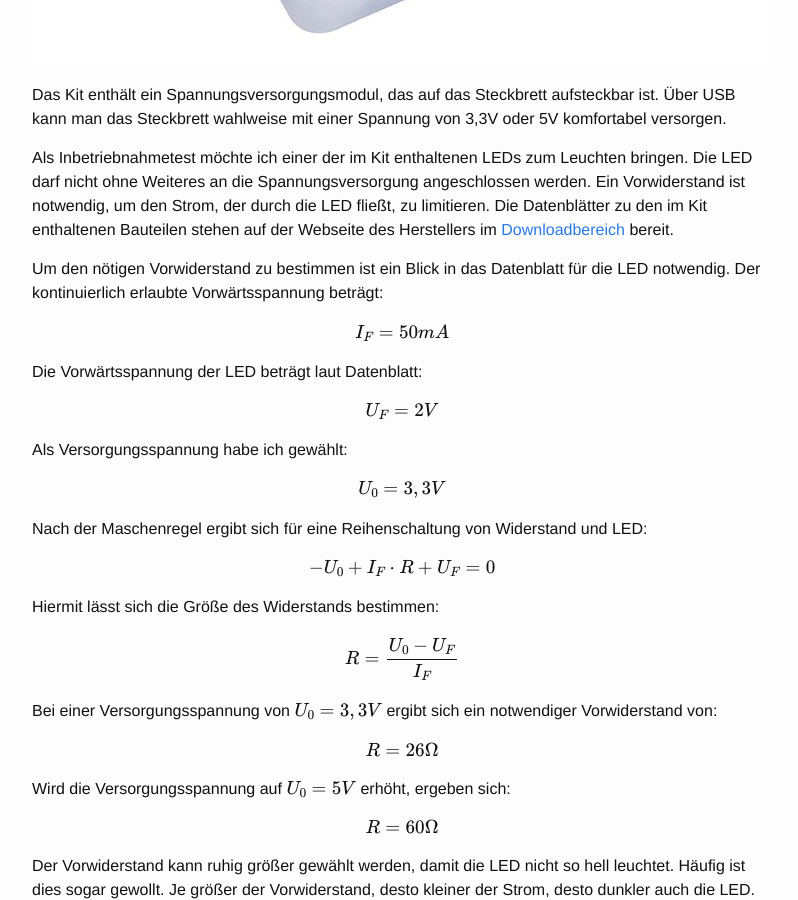
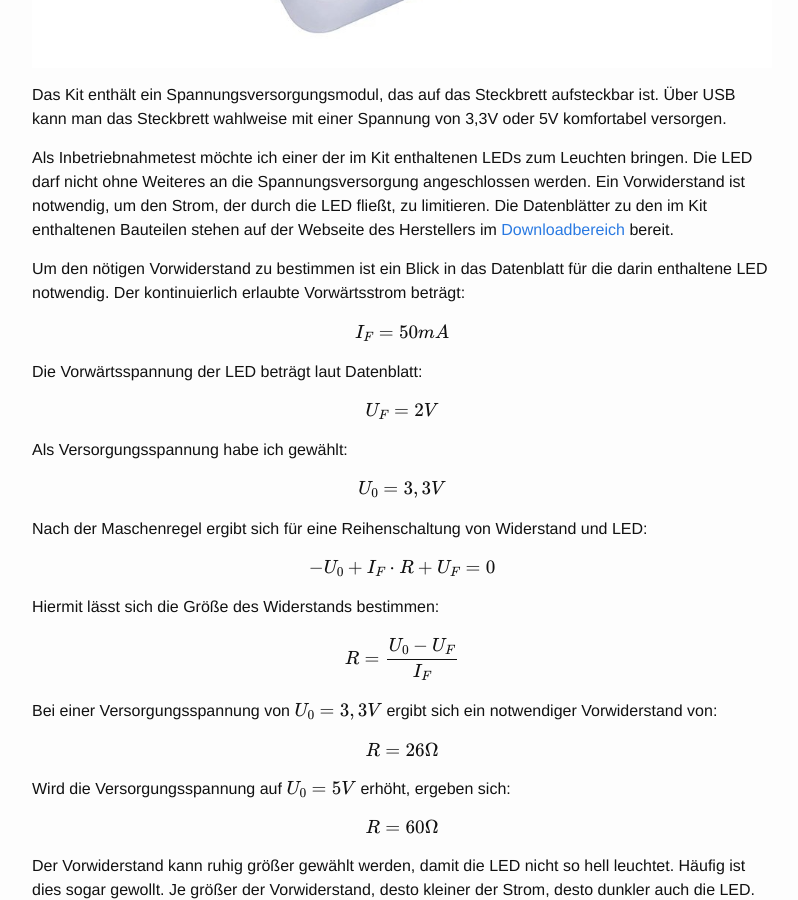
Before and after one commit to chopyy/dtuchsch.github.io, a Jekyll site: the page built from _posts/2017-03-17-intro-electronics.md, in a window 1280 px wide and 900 px high, scrolled down 1049 px. Shown: the whole window, without its empty margins (238-1036 px from the left). Built offline with Jekyll 4.4.1, drawn with Linux system fonts in a browser that asks for light colours; formulas are drawn with MathJax 3.

Commit message:
Update 2017-03-17-intro-electronics.md

```diff
--- a/_posts/2017-03-17-intro-electronics.md
+++ b/_posts/2017-03-17-intro-electronics.md
@@ -13,7 +13,7 @@ Das Kit enthält ein Spannungsversorgungsmodul, das auf das Steckbrett aufsteckb
 
 Als Inbetriebnahmetest möchte ich einer der im Kit enthaltenen LEDs zum Leuchten bringen. Die LED darf nicht ohne Weiteres an die Spannungsversorgung angeschlossen werden. Ein Vorwiderstand ist notwendig, um den Strom, der durch die LED fließt, zu limitieren. Die Datenblätter zu den im Kit enthaltenen Bauteilen stehen auf der Webseite des Herstellers im [Downloadbereich](http://www.elegoo.com/download/) bereit.
 
-Um den nötigen Vorwiderstand zu bestimmen ist ein Blick in das Datenblatt für die LED notwendig. Der kontinuierlich erlaubte Vorwärtsspannung beträgt:
+Um den nötigen Vorwiderstand zu bestimmen ist ein Blick in das Datenblatt für die darin enthaltene LED notwendig. Der kontinuierlich erlaubte Vorwärtsstrom beträgt:
 
 \\[I_F = 50 mA\\]
 
```
